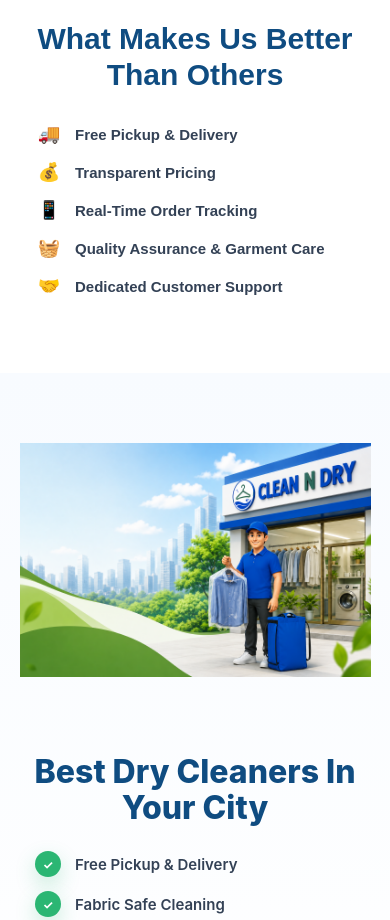
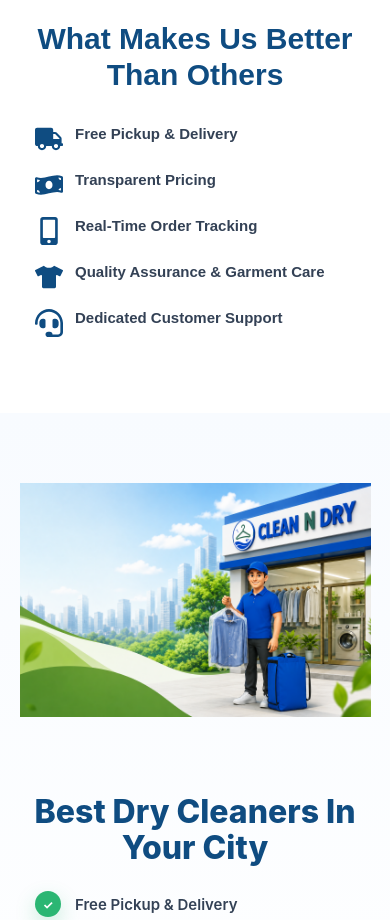
Before and after one commit to Ayub-786-rgb/cleanNdry, a React (Create React App) app: page / in a window 390 px wide. Shown: the part 4200-5120 px from the top of the page. Built offline with nearby package versions, Linux system fonts and the light colour scheme.

Commit message:
mob view issue fixed 2

```diff
--- a/src/components/Process/Process.css
+++ b/src/components/Process/Process.css
@@ -66,8 +66,7 @@
 
 .better-list li {
   display: flex;
-  align-items: center;
-
+  align-items: flex-start;
   gap: 14px;
 
   font-size: 18px;
@@ -78,14 +77,25 @@
 }
 
 .better-icon {
-  width: 32px;
-  min-width: 32px;
+  width: 34px;
+  min-width: 34px;
+  height: 34px;
 
   display: flex;
   align-items: center;
   justify-content: center;
 
-  font-size: 22px;
+  color: #0f4c81;
+  font-size: 20px;
+
+  flex-shrink: 0;
+
+  margin-top: 2px;
+}
+
+.better-text {
+  flex: 1;
+  line-height: 1.6;
 }
 
 /* TABLET */
@@ -114,12 +124,12 @@
   }
 
   .better-list {
-    width: fit-content;
+    width: 100%;
+    max-width: 500px;
     margin: 0 auto;
   }
 
   .better-list li {
-    justify-content: flex-start;
     text-align: left;
   }
 }
@@ -144,12 +154,6 @@
 
   .better-list li {
     font-size: 15px;
-
-    justify-content: flex-start;
-    align-items: center;
-
-    text-align: left;
-
     gap: 12px;
     margin-bottom: 16px;
   }
@@ -157,7 +161,12 @@
   .better-icon {
     width: 28px;
     min-width: 28px;
-    font-size: 18px;
+    height: 28px;
+    font-size: 16px;
+  }
+
+  .better-text {
+    line-height: 1.5;
   }
 
   .better-image {
--- a/src/components/Process/Process.tsx
+++ b/src/components/Process/Process.tsx
@@ -1,5 +1,13 @@
 import "./Process.css";
 import betterVisual from "../../assets/images/betterthan.png";
+
+import {
+  FaTruck,
+  FaMoneyBillWave,
+  FaMobileAlt,
+  FaTshirt,
+  FaHeadset
+} from "react-icons/fa";
 
 export default function Process() {
   return (
@@ -24,28 +32,38 @@ export default function Process() {
           <ul className="better-list">
 
             <li>
-              <span className="better-icon">🚚</span>
-              Free Pickup & Delivery
+              <FaTruck className="better-icon" />
+              <span className="better-text">
+                Free Pickup & Delivery
+              </span>
             </li>
 
             <li>
-              <span className="better-icon">💰</span>
-              Transparent Pricing
+              <FaMoneyBillWave className="better-icon" />
+              <span className="better-text">
+                Transparent Pricing
+              </span>
             </li>
 
             <li>
-              <span className="better-icon">📱</span>
-              Real-Time Order Tracking
+              <FaMobileAlt className="better-icon" />
+              <span className="better-text">
+                Real-Time Order Tracking
+              </span>
             </li>
 
             <li>
-              <span className="better-icon">🧺</span>
-              Quality Assurance & Garment Care
+              <FaTshirt className="better-icon" />
+              <span className="better-text">
+                Quality Assurance & Garment Care
+              </span>
             </li>
 
             <li>
-              <span className="better-icon">🤝</span>
-              Dedicated Customer Support
+              <FaHeadset className="better-icon" />
+              <span className="better-text">
+                Dedicated Customer Support
+              </span>
             </li>
 
           </ul>
```
